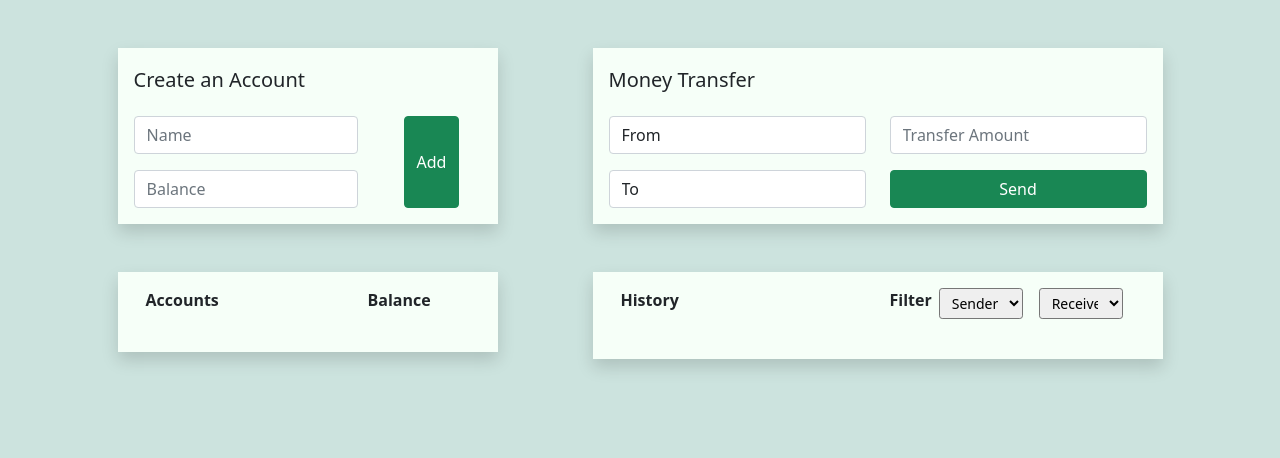
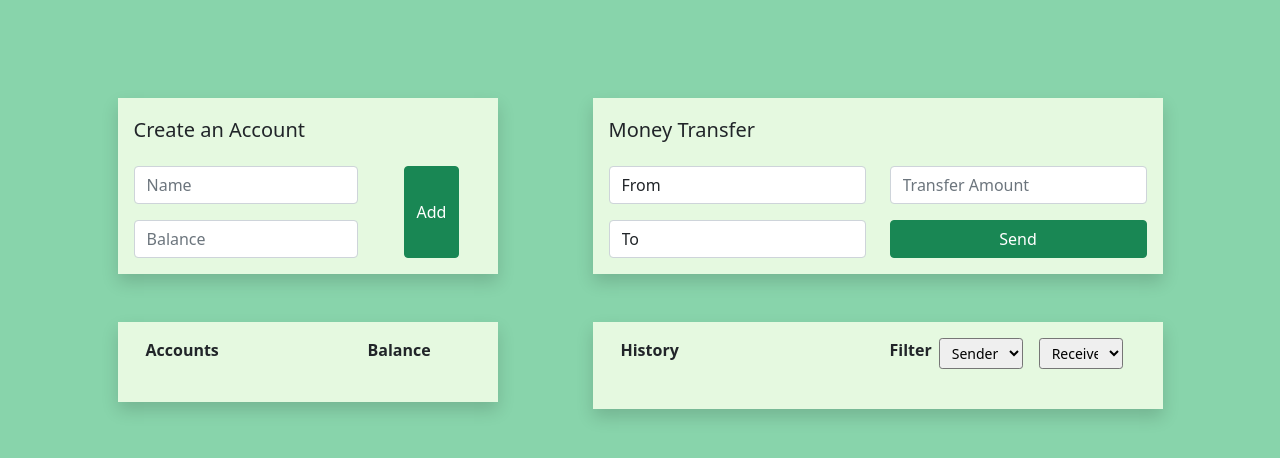
Before and after one commit to patika-167-react-bootcamp/hw-week-2-ygtakky, a plain HTML site: page index.html in a window 1280 px wide. Drawn offline with nearby package versions, Linux system fonts and the light colour scheme.

Commit message:
[MOD] Changed color, added new demo.png

```diff
--- a/index.html
+++ b/index.html
@@ -18,15 +18,16 @@
     />
     <style>
       body {
-        background: #cce3de;
+        background: #88d4ab;
       }
 
       .box {
-        background-color: #f6fff8;
+        background-color: #e5f9e0;
       }
     </style>
   </head>
   <body>
+    <div style="height: 50px;"></div>
     <div class="container text-center mt-5">
       <div class="row">
         <div class="box col-4 shadow m-auto p-3">
```
Also changed, not shown: demo.png.
